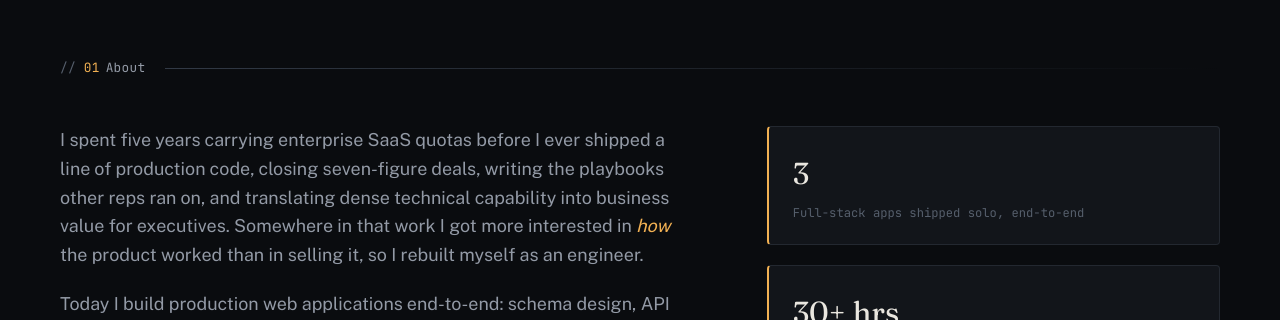
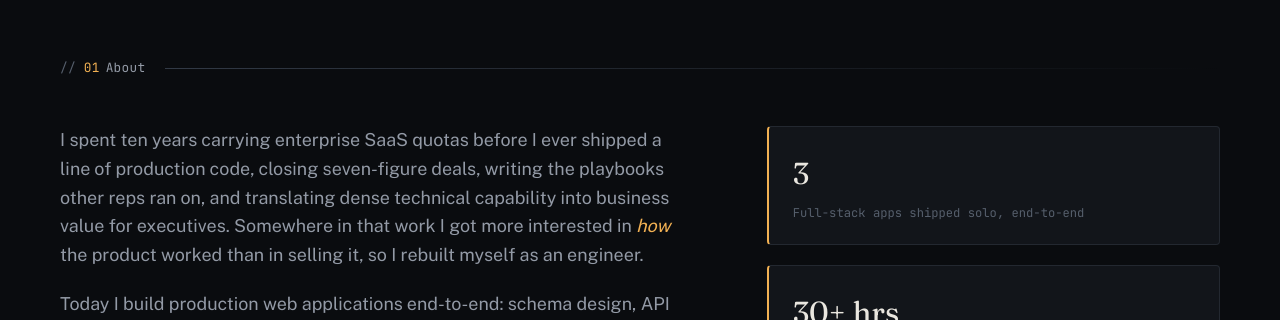
Before and after one commit to evan-baron/professional-portfolio, a Next.js app: page / in a window 1280 px wide. Shown: the part 800-1120 px from the top of the page. Built offline with nearby package versions, Linux system fonts and the light colour scheme.

Commit message:
copy update

```diff
--- a/src/components/About/About.tsx
+++ b/src/components/About/About.tsx
@@ -23,7 +23,7 @@ const About = () => {
 				<div className={styles.grid}>
 					<Reveal className={styles.bio} delay={0.05}>
 						<p>
-							I spent five years carrying enterprise SaaS quotas before I ever
+							I spent ten years carrying enterprise SaaS quotas before I ever
 							shipped a line of production code, closing seven-figure deals,
 							writing the playbooks other reps ran on, and translating dense
 							technical capability into business value for executives. Somewhere
```
